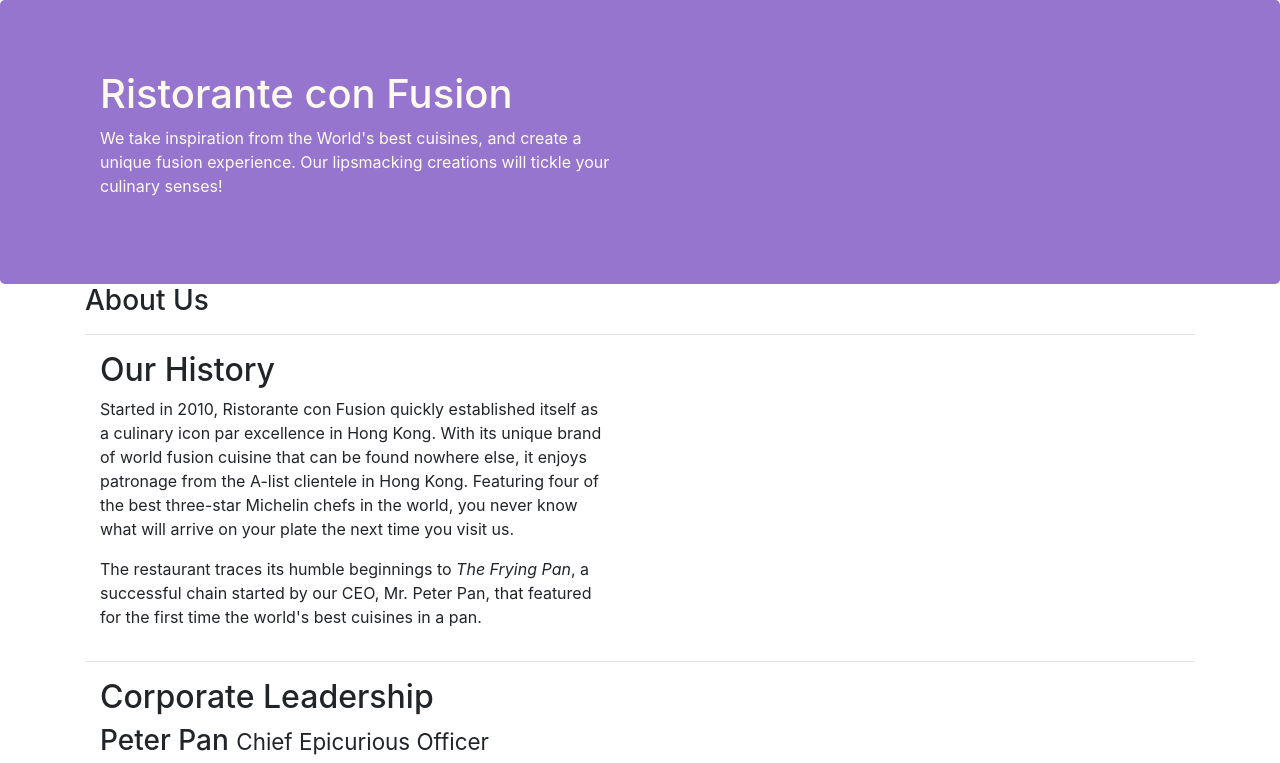
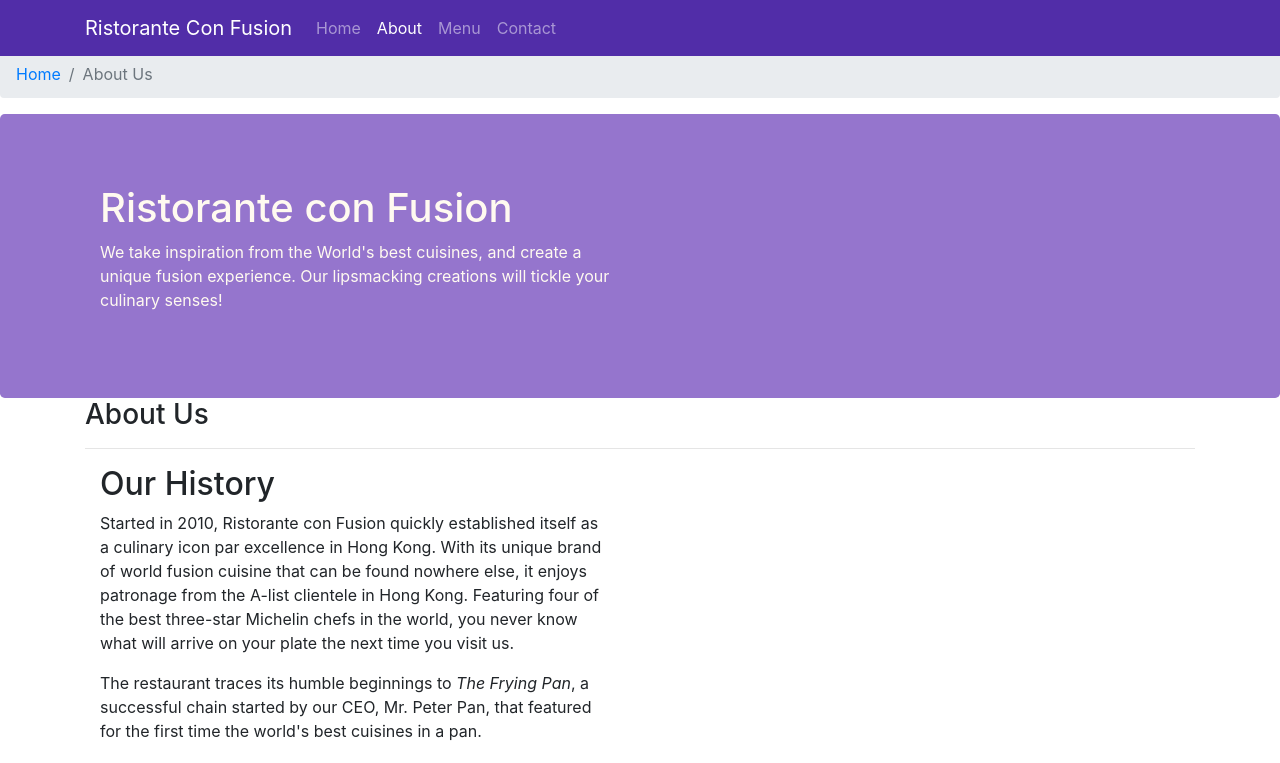
Before and after one commit to quangpao/bootstrap-4-confusion, a website: page aboutus.html in a window 1280 px wide. Shown: the top 763 px of the page. Drawn offline with nearby package versions, Linux system fonts and the light colour scheme.

Commit message:
exercise 7

```diff
--- a/aboutus.html
+++ b/aboutus.html
@@ -10,10 +10,34 @@
     <link rel="stylesheet" href="node_modules/bootstrap/dist/css/bootstrap.min.css">
     <link rel="stylesheet" href="./style.css">
     <title>Ristorante Con Fusion: About Us</title>
+    <ol class="col-12 breadcrumb">
+        <li class="breadcrumb-item"><a href="./index.html">Home</a></li>
+        <li class="breadcrumb-item active">About Us</li>
+    </ol>
 
 </head>
 
 <body>
+
+
+    <nav class="navbar navbar-dark navbar-expand-sm fixed-top">
+        <div class="container">
+            <a class="navbar-brand" href="#">Ristorante Con Fusion</a>
+            <div class="collapse navbar-collapse" id="Navbar">
+                <ul class="navbar-nav mr-auto">
+                    <li class="nav-item"><a href="./index.html" class="nav-link">Home</a></li>
+                    <li class="nav-item active"><a href="./aboutus.html" class="nav-link">About</a></li>
+                    <li class="nav-item"><a href="#" class="nav-link">Menu</a></li>
+                    <li class="nav-item"><a href="#" class="nav-link">Contact</a></li>
+                </ul>
+            </div>
+
+            <button class="navbar-toggler" type="button" data-toggle="collapse" data-target="#Navbar">
+                <span class="navbar-toggler-icon"></span>
+            </button>
+        </div>
+
+    </nav>
 
     <header class="jumbotron">
         <div class="container">
@@ -29,8 +53,8 @@
     </header>
 
     <div class="container">
-        <div>
-            <div>
+        <div class="row">
+            <div class="col-12">
                <h3>About Us</h3>
                <hr>
             </div>
@@ -48,8 +72,8 @@
 
         <hr>
 
-        <div class="col-12">
-            <div>
+        <div class="row col-12">
+            <div class="col-12">
                 <h2>Corporate Leadership</h2>
                 <h3>Peter Pan <small>Chief Epicurious Officer</small></h3>
                 <p class="d-none d-sm-block">Our CEO, Peter, credits his hardworking East Asian immigrant parents who undertook the arduous journey to the shores of America with the intention of giving their children the best future. His mother's wizardy in the kitchen whipping up the tastiest dishes with whatever is available inexpensively at the supermarket, was his first inspiration to create the fusion cuisines for which <em>The Frying Pan</em> became well known. He brings his zeal for fusion cuisines to this restaurant, pioneering cross-cultural culinary connections.</p>
--- a/style.css
+++ b/style.css
@@ -27,3 +27,12 @@
     margin: 0px;
     color: #0f0f0f;
 }
+
+body {
+    padding: 50px 0px 0px 0px;
+    z-index: 0;
+}
+
+.navbar-dark{
+    background-color: #512DA8;
+}
```
Also changed, not shown: index.html (+19 -0 lines).
